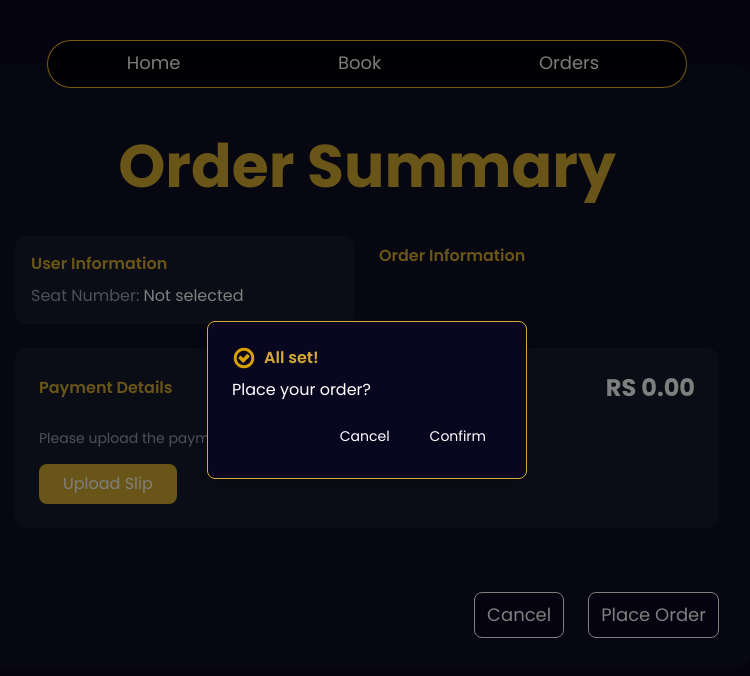
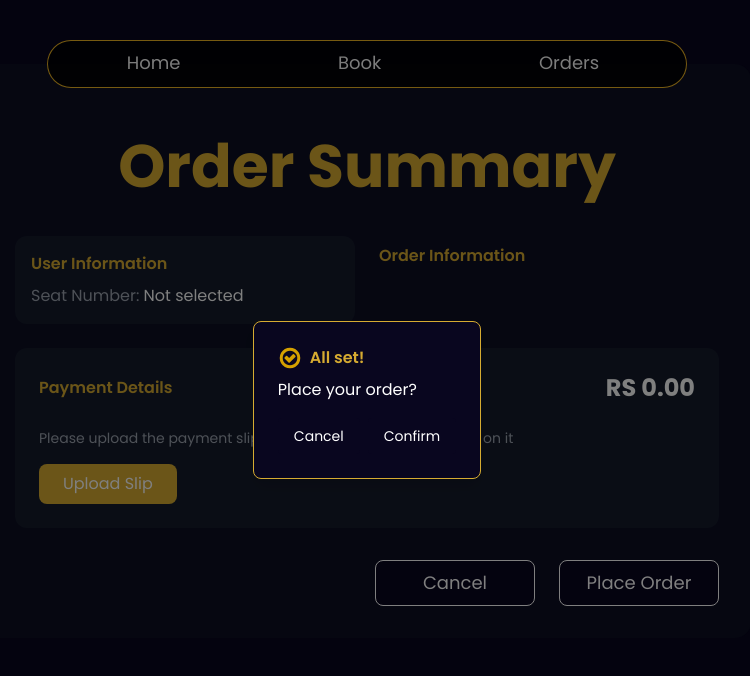
Before and after one commit to hasithasandunlakshan/leo_candle_night, a Next.js app: page /orderdetails/ordersummery in a window 1280 px wide. Both pictures are taken after a click on the button "Place Order". Shown: the top 676 px of the page, without its empty margins (273-1023 px from the left). Built offline with nearby package versions, Linux system fonts and the light colour scheme; a web font is replaced by a local one.

Commit message:
Refactor OrderSummary and FoodList components for improved layout and styling

```diff
--- a/src/components/OrderSummery/OrderSummary.tsx
+++ b/src/components/OrderSummery/OrderSummary.tsx
@@ -315,21 +315,21 @@ export default function OrderSummary() {
         </div>
 
 
-        <div className="flex  items-end justify-end gap-6">
-          <div className="text-center right-8 mt-8">
+        <div className="flex flex-col-reverse  sm:flex-row   items-end justify-end gap-2 sm:gap-6 text-md sm:text-lg">
+          <div className="text-center  ">
             <button
                  onClick={() => setShowToastCancel(true)}
-              className="px-3 py-2 bg-primary text-white border border-white rounded-lg text-lg font-normal hover:bg-secondary/80 transition-colors"
+              className="sm:px-3 px-6 min-w-40 py-2 bg-primary text-white border border-white rounded-lg  font-normal hover:bg-secondary/80 transition-colors"
             >
               Cancel
             </button>
           </div>
 
           {/* Place Order Button */}
-          <div className="text-center  mt-8">
+          <div className="text-center  ">
             <button
               onClick={() => setShowToast(true)}
-              className="px-3 py-2 bg-primary text-white border border-white rounded-lg text-lg font-normal hover:bg-secondary/80 transition-colors"
+              className="sm:px-3 min-w-40 px-6  py-2 bg-primary text-white border border-white rounded-lg  font-normal hover:bg-secondary/80 transition-colors"
             >
               Place Order
             </button>
@@ -345,15 +345,15 @@ export default function OrderSummary() {
 
       </div>
     </div>
-        <AnimatePresence>
+    <AnimatePresence>
   {showToast && (
-    <section className=" absolute  flex w-screen h-screen items-center justify-center align-middle z-40    inset-0">
+    <section className="fixed inset-0 flex items-center justify-center z-40">
       {/* Backdrop */}
       <motion.div
         initial={{ opacity: 0 }}
         animate={{ opacity: 1 }}
         exit={{ opacity: 0 }}
-        className="fixed inset-0  bg-black bg-opacity-50 z-10"
+        className="fixed inset-0 bg-black bg-opacity-50 z-10"
         // onClick={handleCancel}
       />
       {/* Toast */}
@@ -362,9 +362,9 @@ export default function OrderSummary() {
         animate={{ opacity: 1, scale: 1 }}
         exit={{ opacity: 0, scale: 0.8 }}
         transition={{ duration: 0.3 }}
-        className="  flex  z-50 w-full  justify-center  items-center"
+        className="flex justify-center items-center z-50 w-full sm:w-80 w-[90%]"
       >
-        <div className="bg-primary rounded-lg border-secondary border p-6 shadow-lg sm:w-80  w-[90%]">
+        <div className="bg-primary rounded-lg border-secondary border p-6 shadow-lg">
           <div className="flex flex-col">
             <div className="flex items-center">
               <svg
@@ -397,13 +397,14 @@ export default function OrderSummary() {
           </div>
         </div>
       </motion.div>
-    </section >
+    </section>
   )}
 </AnimatePresence>
 
+
 <AnimatePresence>
   {showToastCancel && (
-    <section className=" absolute  flex w-screen h-screen items-center justify-center align-middle z-40    inset-0">
+    <section className=" fixed  flex w-screen h-screen items-center justify-center align-middle z-40    inset-0">
       {/* Backdrop */}
       <motion.div
         initial={{ opacity: 0 }}
--- a/src/components/meal/FoodList.tsx
+++ b/src/components/meal/FoodList.tsx
@@ -222,7 +222,7 @@ const FoodList: React.FC<FoodListProps> = ({ FinalFood }) => {
               PURCHASE
               </Button>
               <SheetClose asChild>
-                <Button type="button" className=" text-white mb-5 sm:mb-0">
+                <Button type="button" className=" text-white mb-2 sm:mb-0">
                   CONTINUE
                 </Button>
               </SheetClose>
```
